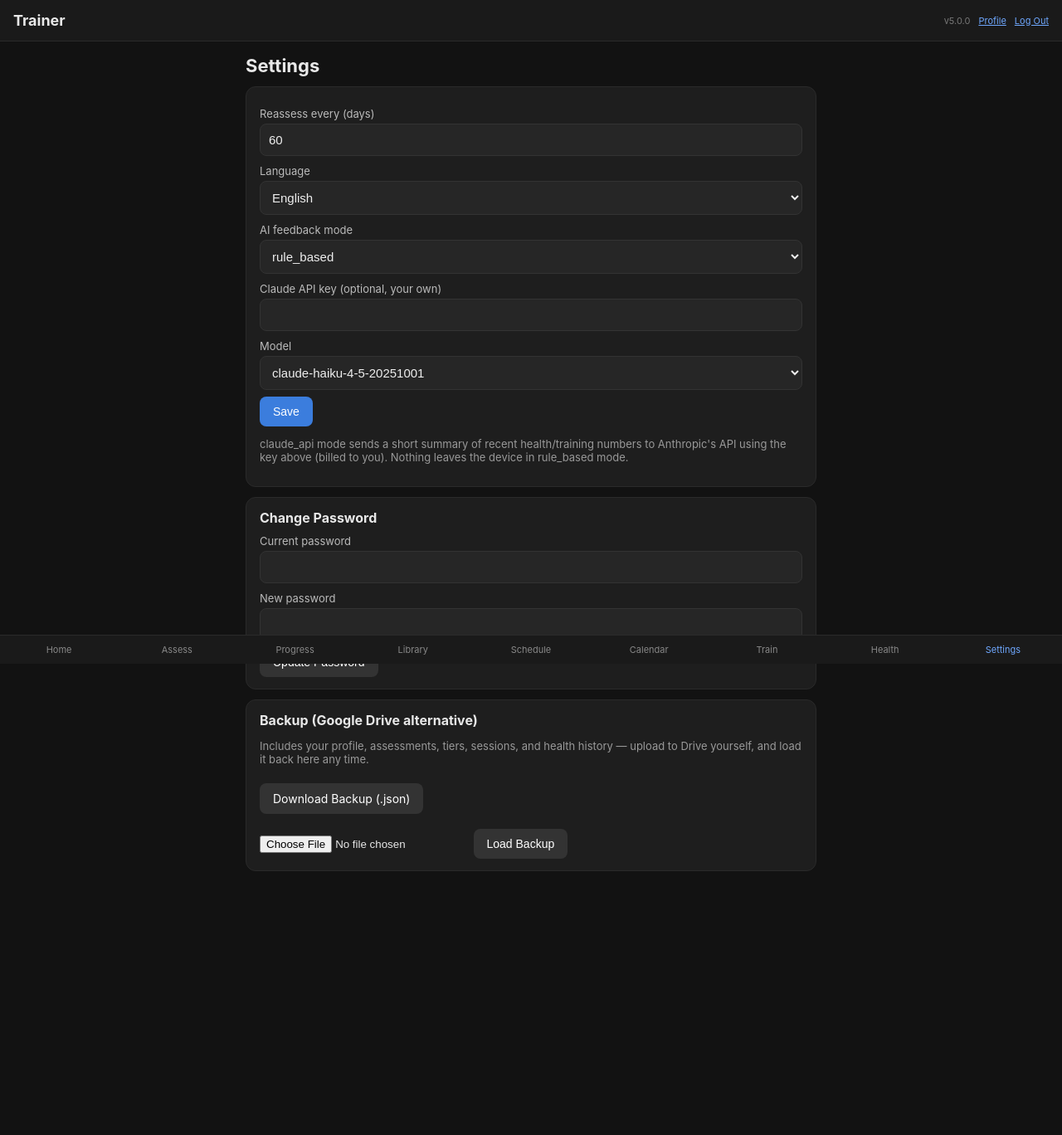
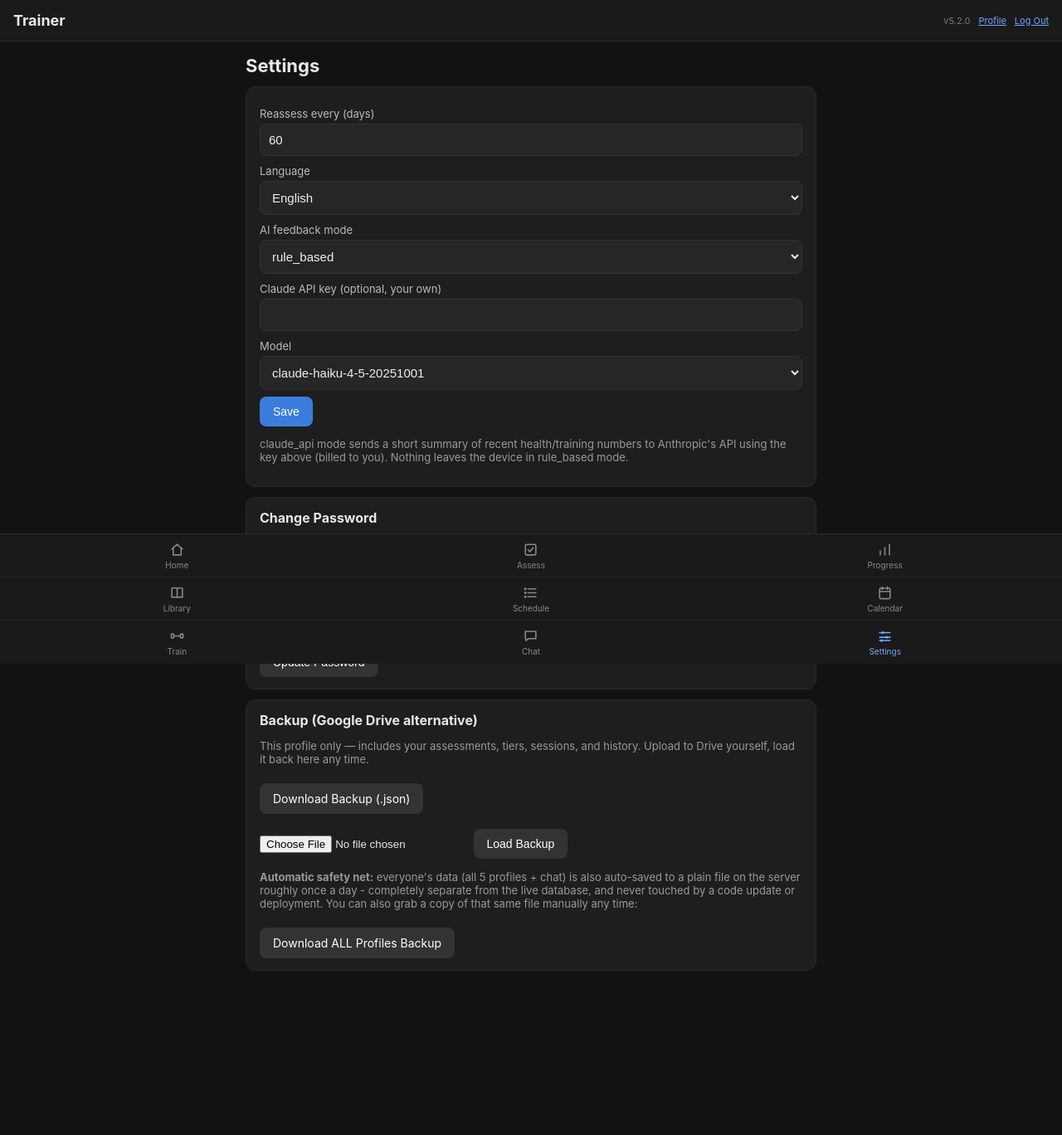
Before and after one commit to Fadi86/calisthenics-trainer-web, a Flask app: page /settings in a window 1280 px wide. Shown: the whole page at 83% size. Before the commit the page ends 1050 px from the top, so only its background shows below. Run offline with Flask 3, Linux system fonts and the light colour scheme; the visitor is signed in with stand-in values (Sample User, id 1); data comes from the database, SQL or seed files in the repository; data that the repository does not hold is empty.

Commit message:
Ver. 5.02

```diff
--- a/app.py
+++ b/app.py
@@ -25,8 +25,7 @@ from core import library
 from core import assessment as assess_mod
 from core import scheduler
 from core import progression
-from core import health_import
-from core import ai_feedback
+from core import chat as chat_mod
 from core import reminders
 from core import video_fetch
 from core import backup as backup_mod
@@ -61,9 +60,14 @@ def require_login_and_profile():
         return
     conn = get_conn()
     password_hash = dbmod.get_setting(conn, "app_password_hash", "")
+    if password_hash and not flask_session.get("authenticated"):
+        conn.close()
+        return redirect(url_for("login"))
+    try:
+        backup_mod.maybe_run_auto_backup(conn)
+    except Exception:
+        pass  # never let a backup hiccup break the actual request
     conn.close()
-    if password_hash and not flask_session.get("authenticated"):
-        return redirect(url_for("login"))
     if request.endpoint in ("profiles_view", "profile_create", "profile_select", "profile_delete"):
         return
     if not current_profile_id():
@@ -457,59 +461,38 @@ def api_train_log_set():
 
 
 # ---------------------------------------------------------------------------
-# Health
+# Chat (shared between all profiles on this deployment - intentionally
+# NOT profile-scoped, since the point is for everyone to see each other)
 # ---------------------------------------------------------------------------
-@app.route("/health", methods=["GET", "POST"])
-def health_view():
+@app.route("/chat", methods=["GET", "POST"])
+def chat_view():
     conn = get_conn()
     pid = current_profile_id()
     if request.method == "POST":
-        today = dbmod.today_str()
-        hr = request.form.get("resting_hr")
-        sleep = request.form.get("sleep_hours")
-        if hr:
-            conn.execute("INSERT INTO health_metrics (date, metric, value, unit, source, profile_id) "
-                         "VALUES (?,?,?,?,?,?)",
-                         (today, "Resting Heart Rate (bpm)", float(hr), "bpm", "manual", pid))
-        if sleep:
-            conn.execute("INSERT INTO health_metrics (date, metric, value, unit, source, profile_id) "
-                         "VALUES (?,?,?,?,?,?)",
-                         (today, "Sleep Hours", float(sleep), "hours", "manual", pid))
-        conn.commit()
-
-    recent = health_import.recent_metrics(conn, pid, days=30)
+        message = request.form.get("message", "")
+        chat_mod.send_message(conn, pid, message)
+    messages = chat_mod.get_messages(conn)
     conn.close()
-    return render_template("health.html", recent=recent)
+    return render_template("chat.html", messages=messages, my_profile_id=pid)
 
 
-@app.route("/api/health/feedback")
-def api_health_feedback():
+@app.route("/api/chat/messages")
+def api_chat_messages():
+    conn = get_conn()
+    since_id = request.args.get("since", 0, type=int)
+    messages = chat_mod.get_messages_since(conn, since_id)
+    conn.close()
+    return jsonify(messages)
+
+
+@app.route("/api/chat/send", methods=["POST"])
+def api_chat_send():
     conn = get_conn()
     pid = current_profile_id()
-    recent = health_import.recent_metrics(conn, pid, days=7)
-
-    def settings_getter():
-        mode = dbmod.get_setting(conn, "ai_feedback_mode", "rule_based")
-        key = dbmod.get_setting(conn, "ai_api_key", "")
-        model = dbmod.get_setting(conn, "ai_model", "claude-haiku-4-5-20251001")
-        return mode, key, model
-
-    status_rows = conn.execute("""
-        SELECT ss.reps_done, ss.hold_done, ss.target_low, ss.target_high FROM session_sets ss
-        JOIN sessions s ON s.id = ss.session_id
-        WHERE s.profile_id = ? ORDER BY ss.id DESC LIMIT 6
-    """, (pid,)).fetchall()
-    statuses = []
-    for r in status_rows:
-        v = r["hold_done"] if r["hold_done"] is not None else r["reps_done"]
-        if v is None:
-            continue
-        statuses.append("above_target" if v >= r["target_high"] else
-                        "below_target" if v < r["target_low"] else "in_range")
-
-    result = ai_feedback.get_feedback(settings_getter, recent, statuses)
+    data = request.get_json(force=True)
+    chat_mod.send_message(conn, pid, data.get("message", ""))
     conn.close()
-    return jsonify(result)
+    return jsonify({"ok": True})
 
 
 # ---------------------------------------------------------------------------
@@ -525,6 +508,20 @@ def settings_export():
         json.dumps(data, indent=2),
         mimetype="application/json",
         headers={"Content-Disposition": f"attachment; filename=trainer-backup-{dbmod.today_str()}.json"},
+    )
+
+
+@app.route("/settings/export_all")
+def settings_export_all():
+    """Downloads everyone's data at once, plus the chat log - the same
+    content as the automatic safety-net file, on demand."""
+    conn = get_conn()
+    data = backup_mod.export_all_profiles(conn)
+    conn.close()
+    return Response(
+        json.dumps(data, indent=2),
+        mimetype="application/json",
+        headers={"Content-Disposition": f"attachment; filename=trainer-ALL-PROFILES-backup-{dbmod.today_str()}.json"},
     )
 
 
--- a/core/i18n.py
+++ b/core/i18n.py
@@ -12,6 +12,7 @@ TRANSLATIONS = {
     "nav_calendar": {"en": "Calendar", "ar": "التقويم"},
     "nav_train": {"en": "Train", "ar": "التدريب"},
     "nav_health": {"en": "Health", "ar": "الصحة"},
+    "nav_chat": {"en": "Chat", "ar": "الدردشة"},
     "nav_settings": {"en": "Settings", "ar": "الإعدادات"},
 
     "title_dashboard": {"en": "Dashboard", "ar": "لوحة التحكم"},
@@ -22,6 +23,7 @@ TRANSLATIONS = {
     "title_calendar": {"en": "Calendar", "ar": "التقويم"},
     "title_train": {"en": "Train", "ar": "التدريب"},
     "title_health": {"en": "Health Data", "ar": "البيانات الصحية"},
+    "title_chat": {"en": "Chat", "ar": "الدردشة"},
     "title_settings": {"en": "Settings", "ar": "الإعدادات"},
     "title_profile": {"en": "Profile", "ar": "الملف الشخصي"},
     "title_login": {"en": "Login", "ar": "تسجيل الدخول"},
--- a/core/version.py
+++ b/core/version.py
@@ -1 +1 @@
-APP_VERSION = "5.0.0"
+APP_VERSION = "5.2.0"
--- a/static/css/style.css
+++ b/static/css/style.css
@@ -3,7 +3,7 @@ body {
   margin: 0; padding: 0;
   background: #121212; color: #e8e8e8;
   font-family: -apple-system, BlinkMacSystemFont, "Segoe UI", Roboto, sans-serif;
-  padding-bottom: 70px;
+  padding-bottom: 170px;
 }
 .topbar {
   display: flex; justify-content: space-between; align-items: center;
@@ -50,6 +50,10 @@ button:active { opacity: 0.8; }
 .exercise-row { display: flex; align-items: center; gap: 8px; padding: 8px 0;
                 border-bottom: 1px solid #262626; flex-wrap: wrap; }
 .exercise-row:last-child { border-bottom: none; }
+.exercise-row-v2 { padding: 9px 0; border-bottom: 1px solid #262626; }
+.exercise-row-v2:last-child { border-bottom: none; }
+.ex-name-v2 { display: block; font-size: 14px; margin-bottom: 5px; }
+.badge-cluster { display: flex; align-items: center; gap: 6px; flex-wrap: nowrap; }
 .role-tag { font-size: 10px; padding: 2px 6px; border-radius: 4px; background: #333; color: #ccc;
             white-space: nowrap; }
 .role-warmup { background: #3a5a3a; }
@@ -57,6 +61,7 @@ button:active { opacity: 0.8; }
 .role-skill { background: #5a3a5a; }
 .role-main { background: #5a4a2a; }
 .role-extra { background: #444; }
+.role-accessory { background: #4a4a3a; }
 .role-conditioning { background: #2a4a5a; }
 .category-badge { font-size: 10px; padding: 2px 7px; border-radius: 4px; background: #2a3a4a; color: #9ab; white-space: nowrap; }
 .tier-badge { font-size: 10px; padding: 2px 6px; border-radius: 4px; background: #2a4a6a; color: #bcd; }
@@ -78,14 +83,27 @@ a { color: #6fa8ff; }
 
 .bottomnav {
   position: fixed; bottom: 0; left: 0; right: 0;
-  display: flex; background: #1a1a1a; border-top: 1px solid #2a2a2a;
+  display: grid; grid-template-columns: repeat(3, 1fr);
+  background: #1a1a1a; border-top: 1px solid #2a2a2a;
   z-index: 10;
 }
 .bottomnav a {
-  flex: 1; text-align: center; padding: 10px 2px; font-size: 11px;
-  color: #888; text-decoration: none;
+  display: flex; flex-direction: column; align-items: center; justify-content: center;
+  gap: 3px; text-align: center; padding: 8px 2px; min-height: 52px;
+  font-size: 10px; color: #888; text-decoration: none;
+  border-bottom: 1px solid #232323;
 }
+.bottomnav a:nth-child(-n+6) { border-bottom: 1px solid #232323; }
+.bottomnav a:nth-last-child(-n+3) { border-bottom: none; }
+.bottomnav a svg { flex-shrink: 0; }
 .bottomnav a.active { color: #6fa8ff; }
+
+.chat-msg { max-width: 80%; align-self: flex-start; }
+.chat-msg-me { align-self: flex-end; }
+.chat-msg-meta { font-size: 10px; color: #888; margin-bottom: 2px; }
+.chat-msg-me .chat-msg-meta { text-align: right; }
+.chat-msg-bubble { background: #2a2a2a; border-radius: 12px; padding: 8px 12px; font-size: 14px; }
+.chat-msg-me .chat-msg-bubble { background: #2a4a7a; }
 
 .error-box { background: #4a2a2a; border: 1px solid #7a3a3a; border-radius: 8px; padding: 10px; margin: 10px 0; }
 .result-box { white-space: pre-line; font-size: 14px; line-height: 1.6; }
--- a/templates/base.html
+++ b/templates/base.html
@@ -22,15 +22,42 @@
 </main>
 
 <nav class="bottomnav no-print">
-  <a href="{{ url_for('dashboard') }}" class="{{ 'active' if request.path == '/' }}">{{ t('nav_home') }}</a>
-  <a href="{{ url_for('assessment') }}" class="{{ 'active' if request.path == '/assessment' }}">{{ t('nav_assess') }}</a>
-  <a href="{{ url_for('progress_view') }}" class="{{ 'active' if request.path == '/progress' }}">{{ t('nav_progress') }}</a>
-  <a href="{{ url_for('library_view') }}" class="{{ 'active' if request.path == '/library' }}">{{ t('nav_library') }}</a>
-  <a href="{{ url_for('schedule_view') }}" class="{{ 'active' if request.path == '/schedule' }}">{{ t('nav_schedule') }}</a>
-  <a href="{{ url_for('calendar_view') }}" class="{{ 'active' if request.path == '/calendar' }}">{{ t('nav_calendar') }}</a>
-  <a href="{{ url_for('train_view') }}" class="{{ 'active' if request.path == '/train' }}">{{ t('nav_train') }}</a>
-  <a href="{{ url_for('health_view') }}" class="{{ 'active' if request.path == '/health' }}">{{ t('nav_health') }}</a>
-  <a href="{{ url_for('settings_view') }}" class="{{ 'active' if request.path == '/settings' }}">{{ t('nav_settings') }}</a>
+  <a href="{{ url_for('dashboard') }}" class="{{ 'active' if request.path == '/' }}">
+    <svg viewBox="0 0 24 24" width="19" height="19" fill="none" stroke="currentColor" stroke-width="2" stroke-linecap="round" stroke-linejoin="round"><path d="M4 11 L12 4 L20 11"/><path d="M6 10 V20 H18 V10"/></svg>
+    <span>{{ t('nav_home') }}</span>
+  </a>
+  <a href="{{ url_for('assessment') }}" class="{{ 'active' if request.path == '/assessment' }}">
+    <svg viewBox="0 0 24 24" width="19" height="19" fill="none" stroke="currentColor" stroke-width="2" stroke-linecap="round" stroke-linejoin="round"><rect x="4" y="4" width="16" height="16" rx="2"/><polyline points="8,12 11,15 16,9"/></svg>
+    <span>{{ t('nav_assess') }}</span>
+  </a>
+  <a href="{{ url_for('progress_view') }}" class="{{ 'active' if request.path == '/progress' }}">
+    <svg viewBox="0 0 24 24" width="19" height="19" fill="none" stroke="currentColor" stroke-width="2" stroke-linecap="round" stroke-linejoin="round"><line x1="5" y1="20" x2="5" y2="14"/><line x1="12" y1="20" x2="12" y2="9"/><line x1="19" y1="20" x2="19" y2="4"/></svg>
+    <span>{{ t('nav_progress') }}</span>
+  </a>
+  <a href="{{ url_for('library_view') }}" class="{{ 'active' if request.path == '/library' }}">
+    <svg viewBox="0 0 24 24" width="19" height="19" fill="none" stroke="currentColor" stroke-width="2" stroke-linecap="round" stroke-linejoin="round"><path d="M4 5 C4 5 8 4 12 5 C16 4 20 5 20 5 V19 C20 19 16 18 12 19 C8 18 4 19 4 19 Z"/><line x1="12" y1="5" x2="12" y2="19"/></svg>
+    <span>{{ t('nav_library') }}</span>
+  </a>
+  <a href="{{ url_for('schedule_view') }}" class="{{ 'active' if request.path == '/schedule' }}">
+    <svg viewBox="0 0 24 24" width="19" height="19" fill="none" stroke="currentColor" stroke-width="2" stroke-linecap="round" stroke-linejoin="round"><line x1="8" y1="6" x2="20" y2="6"/><line x1="8" y1="12" x2="20" y2="12"/><line x1="8" y1="18" x2="20" y2="18"/><circle cx="4" cy="6" r="1" fill="currentColor"/><circle cx="4" cy="12" r="1" fill="currentColor"/><circle cx="4" cy="18" r="1" fill="currentColor"/></svg>
+    <span>{{ t('nav_schedule') }}</span>
+  </a>
+  <a href="{{ url_for('calendar_view') }}" class="{{ 'active' if request.path == '/calendar' }}">
+    <svg viewBox="0 0 24 24" width="19" height="19" fill="none" stroke="currentColor" stroke-width="2" stroke-linecap="round" stroke-linejoin="round"><rect x="4" y="5" width="16" height="16" rx="2"/><line x1="4" y1="10" x2="20" y2="10"/><line x1="8" y1="3" x2="8" y2="7"/><line x1="16" y1="3" x2="16" y2="7"/></svg>
+    <span>{{ t('nav_calendar') }}</span>
+  </a>
+  <a href="{{ url_for('train_view') }}" class="{{ 'active' if request.path == '/train' }}">
+    <svg viewBox="0 0 24 24" width="19" height="19" fill="none" stroke="currentColor" stroke-width="2" stroke-linecap="round" stroke-linejoin="round"><line x1="7" y1="12" x2="17" y2="12"/><rect x="3" y="9" width="4" height="6" rx="1"/><rect x="17" y="9" width="4" height="6" rx="1"/></svg>
+    <span>{{ t('nav_train') }}</span>
+  </a>
+  <a href="{{ url_for('chat_view') }}" class="{{ 'active' if request.path == '/chat' }}">
+    <svg viewBox="0 0 24 24" width="19" height="19" fill="none" stroke="currentColor" stroke-width="2" stroke-linecap="round" stroke-linejoin="round"><path d="M4 5 H20 V16 H9 L5 19 V16 H4 Z"/></svg>
+    <span>{{ t('nav_chat') }}</span>
+  </a>
+  <a href="{{ url_for('settings_view') }}" class="{{ 'active' if request.path == '/settings' }}">
+    <svg viewBox="0 0 24 24" width="19" height="19" fill="none" stroke="currentColor" stroke-width="2" stroke-linecap="round" stroke-linejoin="round"><line x1="4" y1="7" x2="20" y2="7"/><circle cx="9" cy="7" r="2" fill="currentColor" stroke="none"/><line x1="4" y1="14" x2="20" y2="14"/><circle cx="15" cy="14" r="2" fill="currentColor" stroke="none"/><line x1="4" y1="19" x2="20" y2="19"/><circle cx="7" cy="19" r="2" fill="currentColor" stroke="none"/></svg>
+    <span>{{ t('nav_settings') }}</span>
+  </a>
 </nav>
 {% block scripts %}{% endblock %}
 </body>
--- a/templates/settings.html
+++ b/templates/settings.html
@@ -46,12 +46,20 @@
 
 <div class="card">
   <strong>Backup (Google Drive alternative)</strong>
-  <p class="muted">Includes your profile, assessments, tiers, sessions, and health history — upload to Drive yourself, and load it back here any time.</p>
+  <p class="muted">This profile only — includes your assessments, tiers, sessions, and history. Upload to Drive yourself, load it back here any time.</p>
   <a href="{{ url_for('settings_export') }}" class="btn secondary">{{ t('btn_download_backup') }}</a>
   <form method="post" action="{{ url_for('settings_import') }}" enctype="multipart/form-data" style="margin-top:10px">
     <input type="file" name="backup_file" accept="application/json">
     <button type="submit" class="secondary">{{ t('btn_load_backup') }}</button>
   </form>
   {% if import_error %}<p style="color:#e08a4e">{{ import_error }}</p>{% endif %}
+
+  <p class="muted" style="margin-top:14px">
+    <strong>Automatic safety net:</strong> everyone's data (all 5 profiles + chat) is also
+    auto-saved to a plain file on the server roughly once a day - completely separate from
+    the live database, and never touched by a code update or deployment. You can also grab
+    a copy of that same file manually any time:
+  </p>
+  <a href="{{ url_for('settings_export_all') }}" class="btn secondary">Download ALL Profiles Backup</a>
 </div>
 {% endblock %}
```
Also changed, not shown: core/backup.py (+97 -0 lines), core/chat.py (added, +36 -0 lines), core/db.py (+8 -0 lines), core/library.py (+9 -6 lines), static/js/chat.js (added, +59 -0 lines), templates/chat.html (added, +23 -0 lines), templates/library.html (+11 -11 lines), tests/test_chat_and_backup.py (added, +96 -0 lines), tests/test_library_badges.py (+8 -8 lines), tests/test_mobile_ui.py (added, +97 -0 lines), tests/test_web_app.py (+3 -4 lines), README.md, data/exercises.json, 1 other file.
